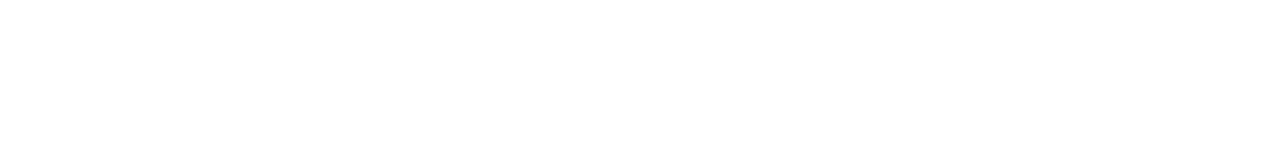
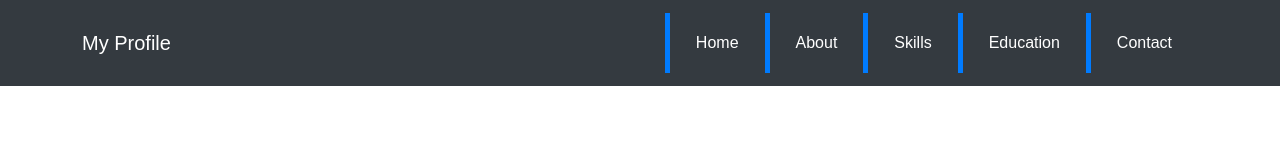
Before and after one commit to mreecho/personal-page, a plain HTML site: page education.html in a window 1280 px wide. Drawn offline with nearby package versions, Linux system fonts and the light colour scheme.

Commit message:
Update education.html

```diff
--- a/education.html
+++ b/education.html
@@ -8,3 +8,22 @@
   <link rel="stylesheet" href="style.css">
 </head>
 <body>
+  <!-- Navigation Bar -->
+  <nav class="navbar navbar-expand-lg navbar-dark bg-dark">
+    <div class="container">
+      <a class="navbar-brand" href="#">My Profile</a>
+      <button class="navbar-toggler" type="button" data-bs-toggle="collapse" data-bs-target="#navbarNav">
+        <span class="navbar-toggler-icon"></span>
+      </button>
+      <div class="collapse navbar-collapse" id="navbarNav">
+
+        <ul class="navbar-nav ms-auto nav-no-bg">
+          <li class="nav-item"><a class="nav-link" href="index.html">Home</a></li>
+          <li class="nav-item"><a class="nav-link" href="about.html">About</a></li>
+          <li class="nav-item"><a class="nav-link" href="skills.html">Skills</a></li>
+          <li class="nav-item"><a class="nav-link" href="education.html">Education</a></li>
+          <li class="nav-item"><a class="nav-link" href="contact.html">Contact</a></li>
+        </ul>
+      </div>
+    </div>
+  </nav>
```
